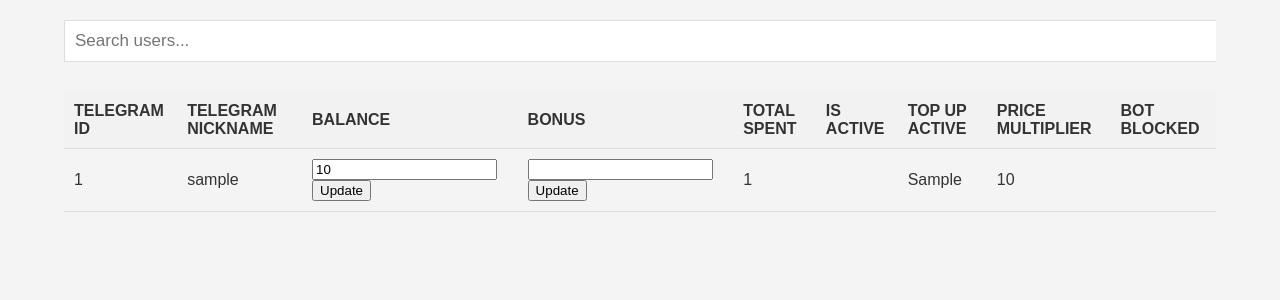
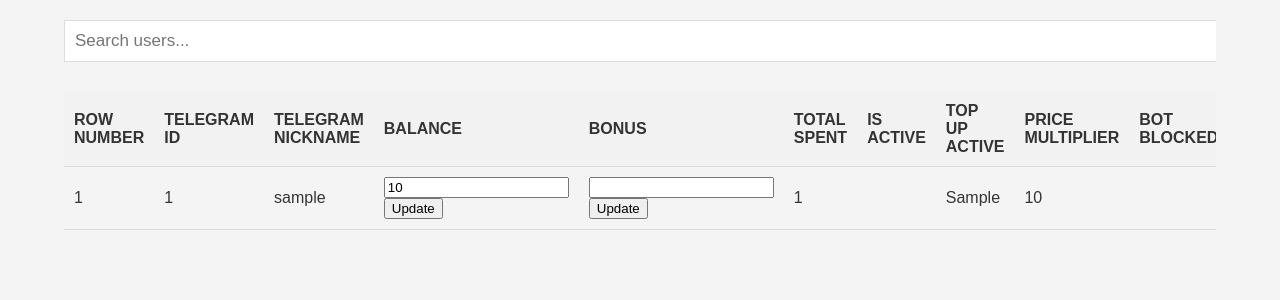
Before and after one commit to Smarandii/hvmnd-admin-panel, a Flask app: template templates/users.html in a window 1280 px wide. Shown: the part 103-403 px from the top of the page. Run offline with Flask 3, Linux system fonts and the light colour scheme; the template is opened without the code that fills it: most values are stand-ins (such as "Sample title", 1, 10 or a date in 2020); some libraries are stand-ins or nearby versions.

Commit message:
HVM-7 | Add row numbers in users table

```diff
--- a/templates/users.html
+++ b/templates/users.html
@@ -140,6 +140,7 @@
             <div class="table-responsive">
                 <table>
                     <tr class="header">
+                        <th>Row number</th>
                         <th>Telegram ID</th>
                         <th>Telegram Nickname</th>
                         <th>Balance</th>
@@ -153,6 +154,7 @@
                     <tbody id="userTable">
                         {% for user in users %}
                         <tr>
+                            <td>{{ loop.index }}</td>
                             <td>{{ user.user_telegram_id }}</td>
                             <td>{{ user.user_telegram_nickname }}</td>
                             <td>
```
